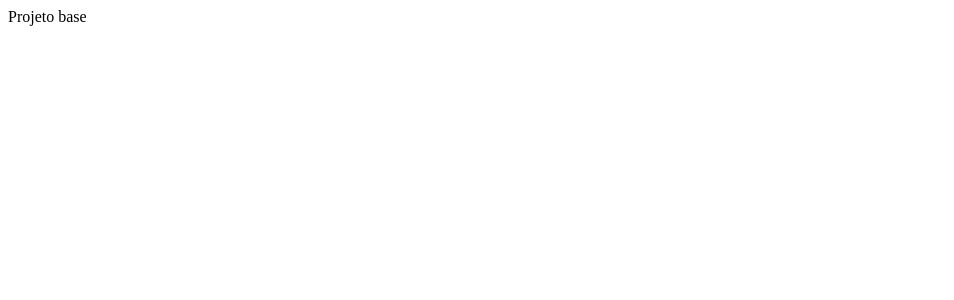
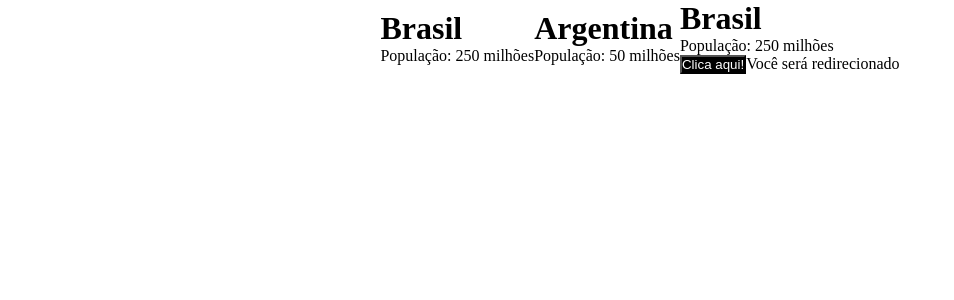
Before and after one commit to merogabriel/demo-q2-jul21, a React (Create React App) app: page / in a window 1280 px wide. Shown: the top 300 px of the page, without its empty margins (0-954 px from the left). Built offline with nearby package versions, Linux system fonts and the light colour scheme.

Commit message:
feature: Card for display of countries

```diff
--- a/src/App.js
+++ b/src/App.js
@@ -1,7 +1,31 @@
+import Card from "./components/Card";
+import Button from "./components/Button";
+import "./app.css";
+
 function App() {
+  const brazil = {
+    countryName: "Brasil",
+    population: "250 milhões",
+  };
+
+  const argentina = {
+    countryName: "Argentina",
+    population: "50 milhões",
+  };
+
   return (
-    <div className="App">
-      <header className="App-header">Projeto base</header>
+    <div>
+      <header className="container">
+        <Card info={brazil} />
+        <Card info={argentina} />
+
+        <Card info={brazil}>
+          {/* Abaixo é children */}
+          <Button text="Você será redirecionado">
+            <span>Clica aqui!</span>
+          </Button>
+        </Card>
+      </header>
     </div>
   );
 }
--- /dev/null
+++ b/src/app.css
@@ -0,0 +1,10 @@
+* {
+  padding: 0;
+  margin: 0;
+}
+
+.container {
+  display: flex;
+  justify-content: center;
+  align-items: center;
+}
--- a/src/components/Button/index.js
+++ b/src/components/Button/index.js
@@ -1,14 +1,17 @@
 // Importações (libs, componentes, css, estilização)
 import "./styles.css";
 
-function Button({ text }) {
+function Button({ text, children }) {
   // Javascript (Lógica do nosso componente)
 
   return (
-    <button className="container">
-      {/** JSX */}
-      {text}
-    </button>
+    <div>
+      <button className="button-container">
+        {/** JSX */}
+        {children}
+      </button>
+      <span>{text}</span>
+    </div>
   );
 }
 
--- a/src/components/Button/styles.css
+++ b/src/components/Button/styles.css
@@ -1,4 +1,4 @@
-.container {
+.button-container {
   background-color: #000;
   color: #fff;
 }
--- /dev/null
+++ b/src/components/Card/index.jsx
@@ -0,0 +1,12 @@
+const Card = ({ info, children }) => {
+  return (
+    <div>
+      <h1>{info.countryName}</h1>
+      <span>População: {info.population}</span>
+
+      {children}
+    </div>
+  )
+}
+
+export default Card;
```
